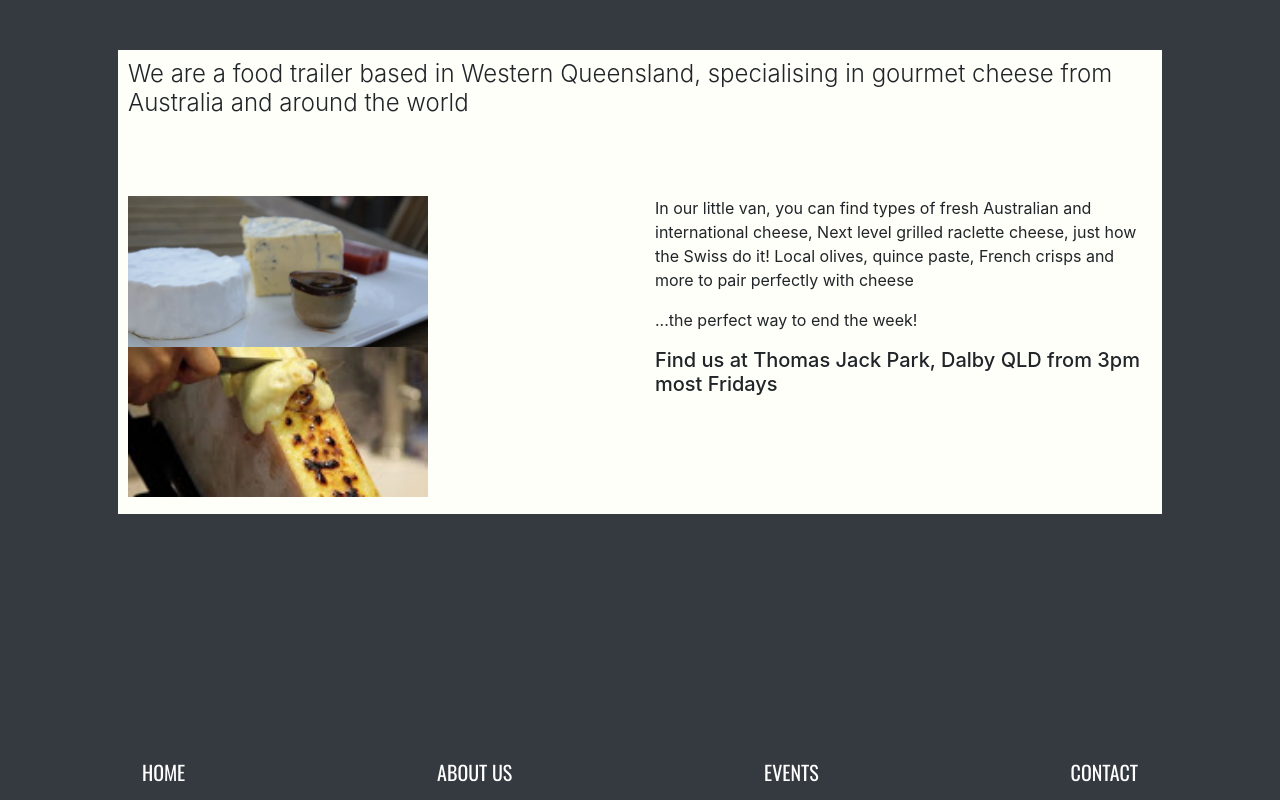
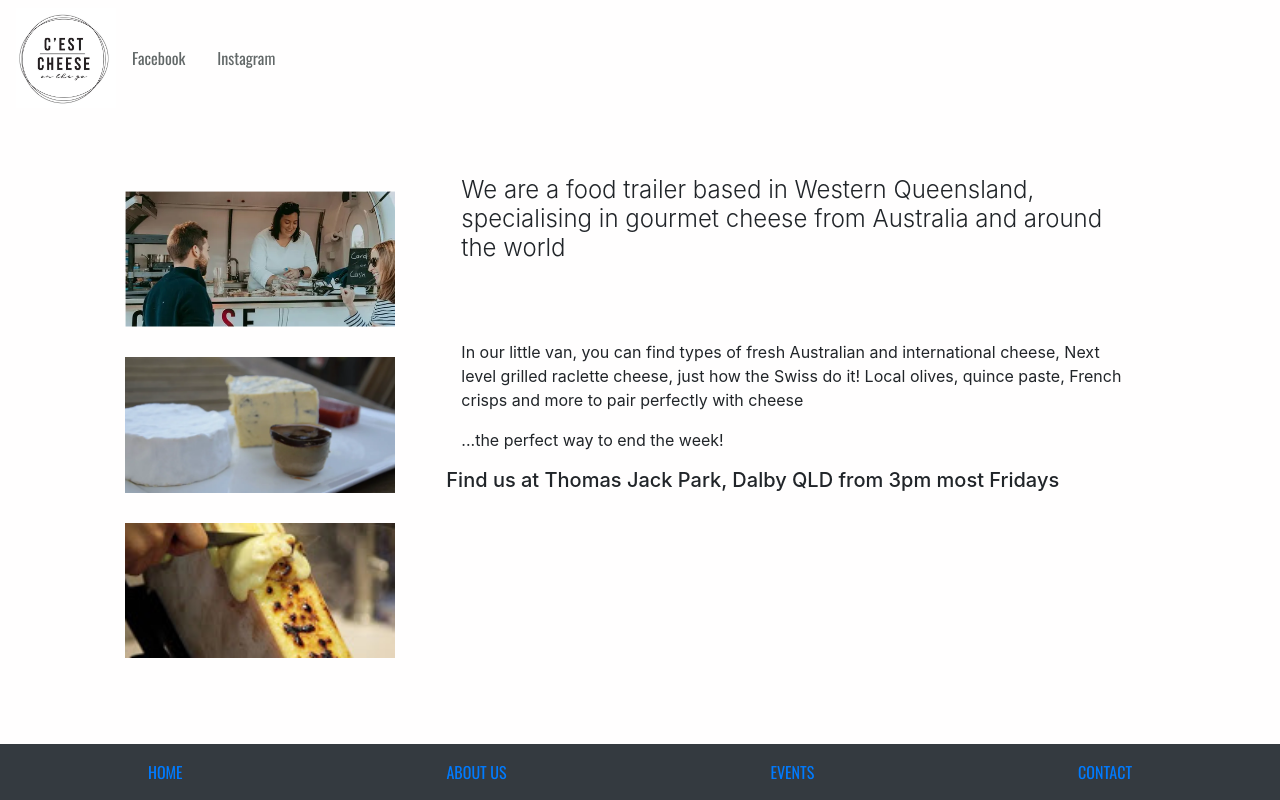
Before and after one commit to frannieziesemer/landing-page, a Flask app: page /about in a window 1280 px wide. Run offline with Flask 2, Linux system fonts and the light colour scheme; some libraries are stand-ins or nearby versions; some web fonts are replaced.

Commit message:
add top and bottom navbar, fix styling

```diff
--- a/app/static/styles/custom.css
+++ b/app/static/styles/custom.css
@@ -1,12 +1,29 @@
+.topNavbar {
+    background: none;
+}
+.topNavbar a {
+    color: #626868;
+}
+
+.topNavbar a:hover {
+    color: #939196;
+}
+
 body {
+    background-color: #fffefe;
+
+}
+.homePage {
     background-color: #343A40;
+    min-height: 100vh;
+
 }
 
 .img-logo {
     display: block;
     margin: 0 auto;
-    width: 40%;
-    padding: 100px 0px 0px 0px;
+    width: 20%;
+    padding:  110px 0px 0px 0px;
 }
 
 h1 {
@@ -17,9 +34,9 @@ h1 {
 }
 
 h2 {
-    color: #FFFFF9;
+    color: #f2f2f2;
     text-align: center;
-    padding: 30px;
+    padding: 50px;
     font-family: 'Cedarville Cursive', cursive;
 }
 
@@ -28,17 +45,21 @@ h2 {
 }
 
 .pages-container {
-    background-color: #FFFFF9;
+    background-color: #fffefe;
     box-sizing: content-box;
     width: 80%;
     padding: 10px;
-    margin-top: 50px;
+    margin: 50px 100px;
 }
 
 .photoAboutSection {
     width: 300px;
+    padding: 15px;
 }
 
+.logo-about-page {
+    width: 150px;
+}
 .textFindUs {
     padding-bottom: 100px;
 }
--- a/app/templates/about.html
+++ b/app/templates/about.html
@@ -1,38 +1,57 @@
-{% extends "layout.html" %} {% block title %}{% endblock %} {% block content %}
+{% extends "layout.html" %}
+
+{% block title %}
+{% endblock %}
+
+{% block content %}
+{% include 'partials/topNavbar.html' %}
 
 <div class="container-fluid pages-container">
     <div class="row">
         <div class="col-sm-12">
-            <h1 class="description">
-                We are a food trailer based in Western Queensland, specialising in gourmet cheese from Australia and around the world
-            </h1>
+
             <div class="row">
                 <!-- <div class="col-sm-4">
                     <img src="{{ url_for('static', filename='images/cheeseboard.png')}}" alt="cheese board" class="marginPhoto img-fluid mx-auto" />
                 </div> -->
+                <div class="col-sm-4">
+                    <img src="{{ url_for('static', filename='images/ted.png')}}"
+                        alt="serving customers from a good trailer" class="img-fluid photoAboutSection" />
+                    <img src="{{ url_for('static', filename='images/cheese.png')}}" alt="two types of cheese"
+                        class="img-fluid photoAboutSection" />
 
-                <div class="col-sm-6">
-                    <img src="{{ url_for('static', filename='images/cheese.png')}}" alt="two types of cheese" class="img-fluid photoAboutSection" />
-
-                    <img src="{{ url_for('static', filename='images/raclette.jpg')}}" alt="melted raclette cheese" class="img-fluid photoAboutSection" />
+                    <img src="{{ url_for('static', filename='images/raclette.jpg')}}" alt="melted raclette cheese"
+                        class="img-fluid photoAboutSection " />
                 </div>
-                <div class="col-sm-6">
+                <div class="col-sm-8">
+                    <h1 class="description">
+                        We are a food trailer based in Western Queensland, specialising in gourmet cheese from Australia
+                        and
+                        around the world
+                    </h1>
                     <p class="textAbout">
                         In our little van, you can find types of
-                        <span class="textHighlight">fresh</span> Australian and international <span class="textHighlight">cheese</span>, Next level grilled <span class="textHighlight">raclette </span>cheese, just how the Swiss do it! Local olives, quince
+                        <span class="textHighlight">fresh</span> Australian and international <span
+                            class="textHighlight">cheese</span>, Next level grilled <span class="textHighlight">raclette
+                        </span>cheese, just how the Swiss do it! Local olives, quince
                         paste, French crisps
                         <span class="textHighlight">and more </span> to pair perfectly with cheese
                     </p>
                     <p>
                         ...the perfect way to end the week!
                     </p>
-                    <h5 class="textFindUs">
-                        Find us at Thomas Jack Park, Dalby QLD from 3pm most Fridays
-                    </h5>
+                    <div class="row">
+                        <h5 class="textFindUs">
+                            Find us at Thomas Jack Park, Dalby QLD from 3pm most Fridays
+                        </h5>
+                    </div>
                 </div>
             </div>
         </div>
 
-        {% include 'partials/navbar.html' %} {% endblock %}
+        {% include 'partials/bottomNavbar.html' %}
+
     </div>
 </div>
+
+{% endblock %}
--- /dev/null
+++ b/app/templates/partials/bottomNavbar.html
@@ -0,0 +1,5 @@
+<nav class="navbar navbar-expand-md fixed-bottom navbar-dark bg-dark">
+  {% for item in bottomNavbar %}
+  <a class="nav-item nav-link active mx-auto navbar" href="{{item.itemURL}}">{{item.itemText}}</a>
+  {% endfor %}
+</nav>
--- a/app/templates/partials/navbar.html
+++ /dev/null
@@ -1,6 +0,0 @@
-<nav class="navbar fixed-bottom navbar-dark bg-dark">
-    {% for item in navbar %}
-    <a class="navbar-brand mx-auto navbar" href="{{item.itemURL}}">{{item.itemText}}</a
-  >
-  {% endfor %}
-</nav>
--- /dev/null
+++ b/app/templates/partials/topNavbar.html
@@ -0,0 +1,7 @@
+<nav class="navbar topNavbar navbar-expand-md bg-transparent ">
+  <img src="{{ url_for('static', filename='images/logo-white-background.jpg')}}" alt="c'est cheese logo"
+    class="navbar-logo" height="100" />
+  {% for item in topNavbar %}
+  <a class="nav-item nav-link navbar-right" href="{{item.itemURL}}">{{item.itemText}}</a>
+  {% endfor %}
+</nav>
--- a/app/views.py
+++ b/app/views.py
@@ -3,7 +3,19 @@ from app import app
 
 import requests, json
 
-navbar = [
+topNavbar = [
+    {
+        'itemText': 'Facebook',
+        'itemURL': 'https://www.facebook.com/cestcheeseonthego/'
+    },
+    {
+        'itemText': 'Instagram',
+        'itemURL': 'https://www.instagram.com/cestcheese.onthego/?hl=en'
+    }
+
+]
+
+bottomNavbar = [
     {
         'itemText': 'HOME',
         'itemURL': '/'
@@ -19,25 +31,26 @@ navbar = [
     {
         'itemText': 'CONTACT',
         'itemURL': '/contact'
-    }
+    },
+
 ]
 
 @app.route('/')
 def index():
     heading = "C'est Cheese on the Go"
-    return render_template('index.html', heading=heading, navbar=navbar)
+    return render_template('index.html', heading=heading, bottomNavbar=bottomNavbar, topNavbar=topNavbar)
 
 @app.route('/about')
 def about():
     heading = "About"
-    return render_template('about.html', heading=heading, navbar=navbar)
+    return render_template('about.html', heading=heading, bottomNavbar=bottomNavbar, topNavbar=topNavbar)
 
 @app.route('/events')
 def events():
     heading = "Events"
-    return render_template('events.html', heading=heading, navbar=navbar)
+    return render_template('events.html', heading=heading, bottomNavbar=bottomNavbar, topNavbar=topNavbar)
 
 @app.route('/contact')
 def contact():
     heading = "Conact"
-    return render_template('contact.html', heading=heading, navbar=navbar)
+    return render_template('contact.html', heading=heading, bottomNavbar=bottomNavbar, topNavbar=topNavbar)
```
Also changed, not shown: app/templates/contact.html (+6 -2 lines), app/templates/events.html (+8 -2 lines), app/templates/index.html (+14 -4 lines), app/static/images/logo-white-background.jpg (added).
